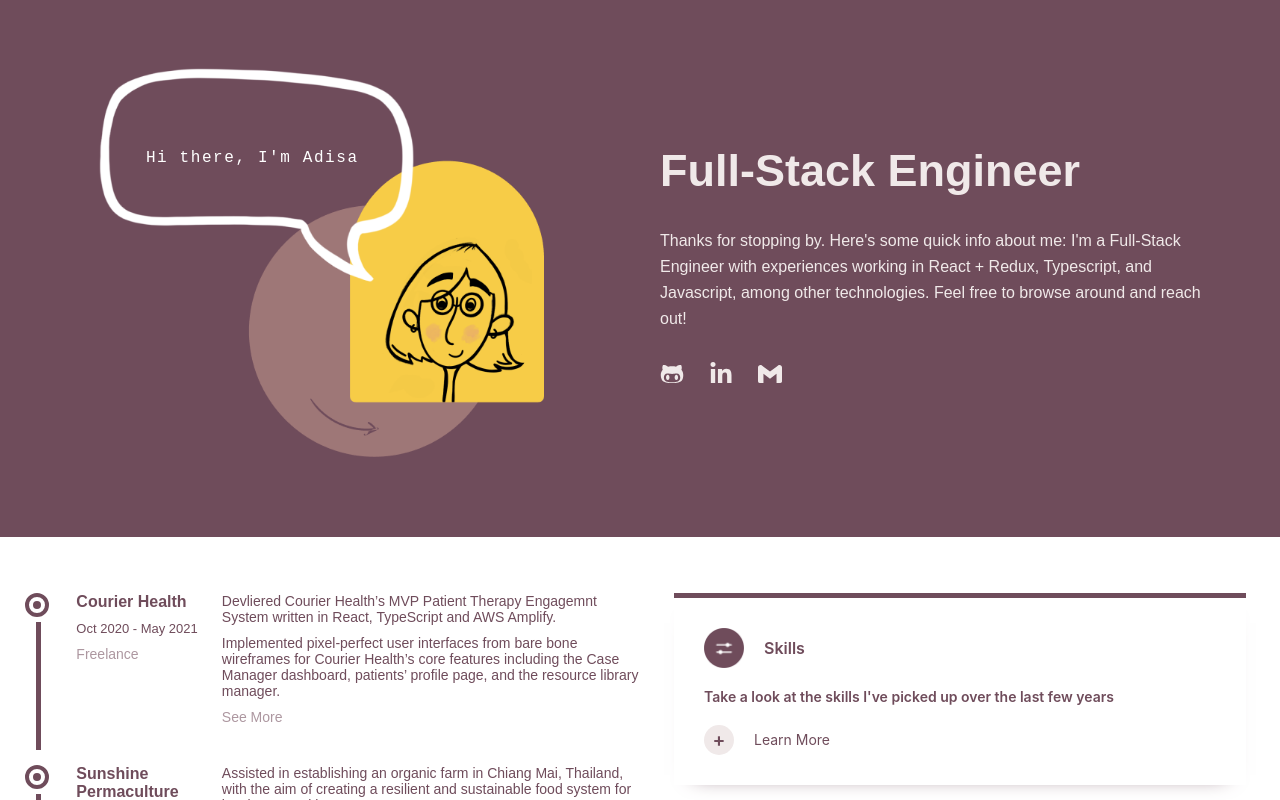
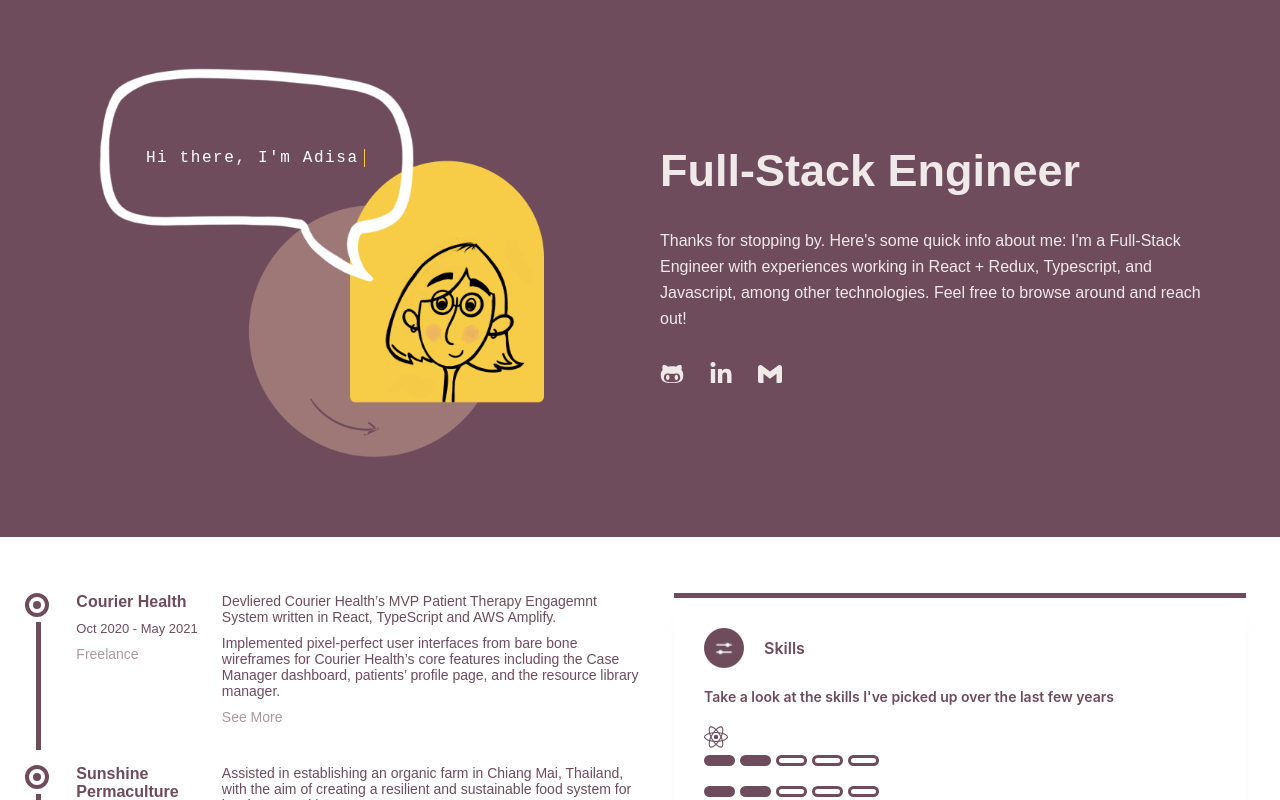
Before and after one commit to adisa-di/portfolio, a React (Create React App) app: page / in a window 1280 px wide. Shown: the top 800 px of the page. Built offline with nearby package versions, Linux system fonts and the light colour scheme.

Commit message:
progress bar cont.

```diff
--- a/src/App.js
+++ b/src/App.js
@@ -8,12 +8,14 @@ import { Spacer } from './components/Spacer/Spacer';
 import { Resume } from './components/Resume/Resume';
 import { Title, Normal } from './components/Text';
 import { FaGithubAlt, FaLinkedinIn } from 'react-icons/fa';
+import { SiReact } from 'react-icons/si';
 import { TypeWriter } from './components/Typewriter/Typewriter';
 
 // icons
 import icon_skills from './assets/images/card-icon-skills.png';
 import icon_educ from './assets/images/card-icon-education.png';
 import icon_projs from './assets/images/card-icon-projects.png';
+import { ProgressBar } from './components/ProgressBar/ProgressBar';
 
 
 function App() {
@@ -50,7 +52,14 @@ function App() {
           <Card
             title="Skills"
             icon={icon_skills}
-            description="Take a look at the skills I've picked up over the last few years"/>
+            description="Take a look at the skills I've picked up over the last few years">
+              <div style={{ fontSize: "24px" }}>
+                <SiReact/>
+              </div>
+              <ProgressBar/>
+              <ProgressBar/>
+              <ProgressBar/>
+            </Card>
           <Card
             title="Projects"
             icon={icon_educ}
--- a/src/components/Card/Card.js
+++ b/src/components/Card/Card.js
@@ -2,7 +2,7 @@ import React from 'react';
 import { PlusButton } from '../Button/Button';
 import './Card.css';
 
-const Card = ({ title, icon, description }) => {
+const Card = ({ title, icon, description, children }) => {
   return (
     <div className='card_container'>
       <div className='card_header'>
@@ -12,6 +12,7 @@ const Card = ({ title, icon, description }) => {
       <div className='description'>
         {description}
       </div>
+      { children }
       <div className='learn_more'>
         <PlusButton/>
         <span>Learn More</span>
--- a/src/components/ProgressBar/ProgressBar.css
+++ b/src/components/ProgressBar/ProgressBar.css
@@ -0,0 +1,20 @@
+.bar {
+  width: 25px;
+  height: 5px;
+  border-radius: 30px;
+  margin-right: 5px;
+}
+
+.filled {
+  background-color: #6f4c5b;
+  border: 3px solid #6f4c5b;
+}
+
+.empty {
+  border: 3px solid #6f4c5b;
+}
+
+.progress_bar {
+  display: flex;
+  margin-bottom: 20px;
+}
--- a/src/components/ProgressBar/ProgressBar.js
+++ b/src/components/ProgressBar/ProgressBar.js
@@ -0,0 +1,24 @@
+import React from 'react';
+import './ProgressBar.css'
+
+const Bar = ({ filled }) => {
+  return (
+    filled
+      ? <div className='bar filled'></div>
+        : <div className='bar empty'></div>
+  )
+}
+
+const ProgressBar = () => {
+  return (
+    <div className='progress_bar'>
+      <Bar filled={true}/>
+      <Bar filled={true}/>
+      <Bar/>
+      <Bar/>
+      <Bar/>
+    </div>
+  )
+}
+
+export { ProgressBar }
```
